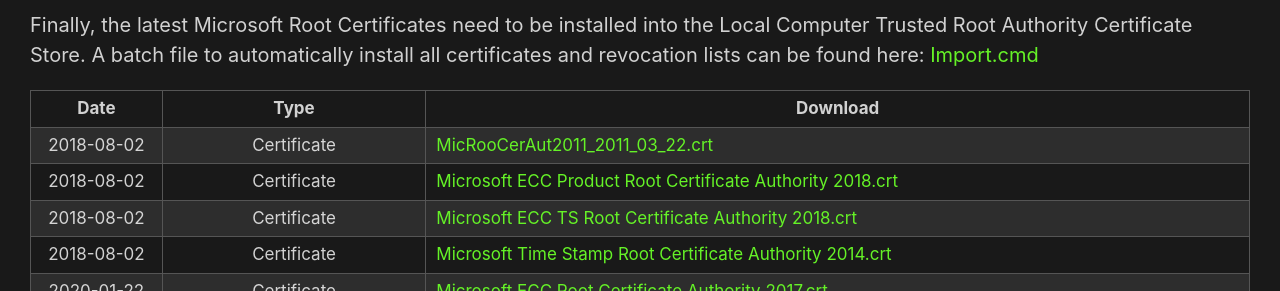
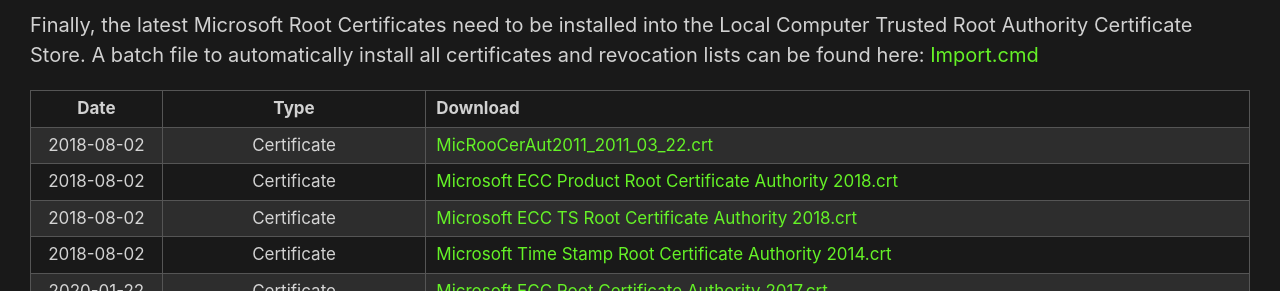
Before and after one commit to HackAndPwn/HackAndPwn.github.io, a Jekyll site: the page built from _posts/2024-01-21-windows-8.1-and-2012-r2-esu-analysis.md, in a window 1280 px wide. Shown: the part 2997-3288 px from the top of the page. Built offline with Jekyll 4.4.1, drawn with Linux system fonts in a browser that asks for light colours.

Commit message:
Update 2024-01-21-windows-8.1-and-2012-r2-esu-analysis.md

```diff
--- a/_posts/2024-01-21-windows-8.1-and-2012-r2-esu-analysis.md
+++ b/_posts/2024-01-21-windows-8.1-and-2012-r2-esu-analysis.md
@@ -51,7 +51,7 @@
 Finally, the latest Microsoft Root Certificates need to be installed into the Local Computer Trusted Root Authority Certificate Store.  A batch file to automatically install all certificates and revocation lists can be found here: [Import.cmd](https://github.com/HackAndPwn/Windows-7-Patching/blob/master/08_Certs/Import.cmd)
 
 <table style="text-align:center"><colgroup><col width="8%" /><col width="16%" /><col width="50%" /></colgroup>
-<thead><tr><th style="text-align:center">Date</th><th style="text-align:center">Type</th><th style="text-align:center">Download</th></tr></thead><tbody>
+<thead><tr><th style="text-align:center">Date</th><th style="text-align:center">Type</th><th>Download</th></tr></thead><tbody>
 <tr><td>2018-08-02</td><td>Certificate</td><td style="text-align:left"><a href="https://github.com/HackAndPwn/Windows-7-Patching/raw/master/08_Certs/MicRooCerAut2011_2011_03_22.crt">MicRooCerAut2011_2011_03_22.crt</a></td></tr>
 <tr><td>2018-08-02</td><td>Certificate</td><td style="text-align:left"><a href="https://github.com/HackAndPwn/Windows-7-Patching/raw/master/08_Certs/Microsoft%20ECC%20Product%20Root%20Certificate%20Authority%202018.crt">Microsoft ECC Product Root Certificate Authority 2018.crt</a></td></tr>
 <tr><td>2018-08-02</td><td>Certificate</td><td style="text-align:left"><a href="https://github.com/HackAndPwn/Windows-7-Patching/raw/master/08_Certs/Microsoft%20ECC%20TS%20Root%20Certificate%20Authority%202018.crt">Microsoft ECC TS Root Certificate Authority 2018.crt</a></td></tr>
```
